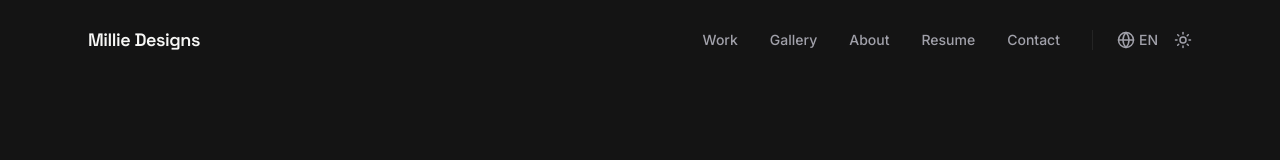
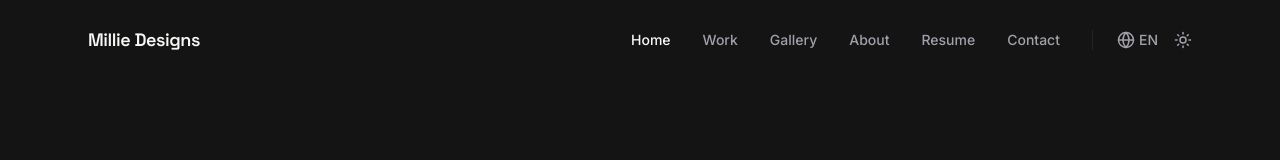
Before and after one commit to mildredhuggins/Mildred_Design_Portfolio, a React (Vite) app: page / in a window 1280 px wide. Shown: the top 160 px of the page. Built offline with nearby package versions, Linux system fonts and the light colour scheme.

Commit message:
feat: Add Home link to navigation
Introduces a "Home" link to the main navigation in both English and Spanish. This provides a dedicated entry point for users to return to the homepage from any section of the application.

```diff
--- a/src/components/Navbar.tsx
+++ b/src/components/Navbar.tsx
@@ -45,6 +45,7 @@ export function Navbar() {
   }, [location.pathname]);
 
   const navLinks = [
+    { name: t('nav.home'), path: "/" },
     { name: t('nav.work'), path: "/projects" },
     { name: t('nav.gallery'), path: "/gallery" },
     { name: t('nav.about'), path: "/about" },
--- a/src/i18n.ts
+++ b/src/i18n.ts
@@ -5,6 +5,7 @@ const resources = {
   en: {
     translation: {
       "nav": {
+        "home": "Home",
         "work": "Work",
         "gallery": "Gallery",
         "about": "About",
@@ -54,6 +55,7 @@ const resources = {
   es: {
     translation: {
       "nav": {
+        "home": "Inicio",
         "work": "Trabajo",
         "gallery": "Galería",
         "about": "Sobre mí",
```
